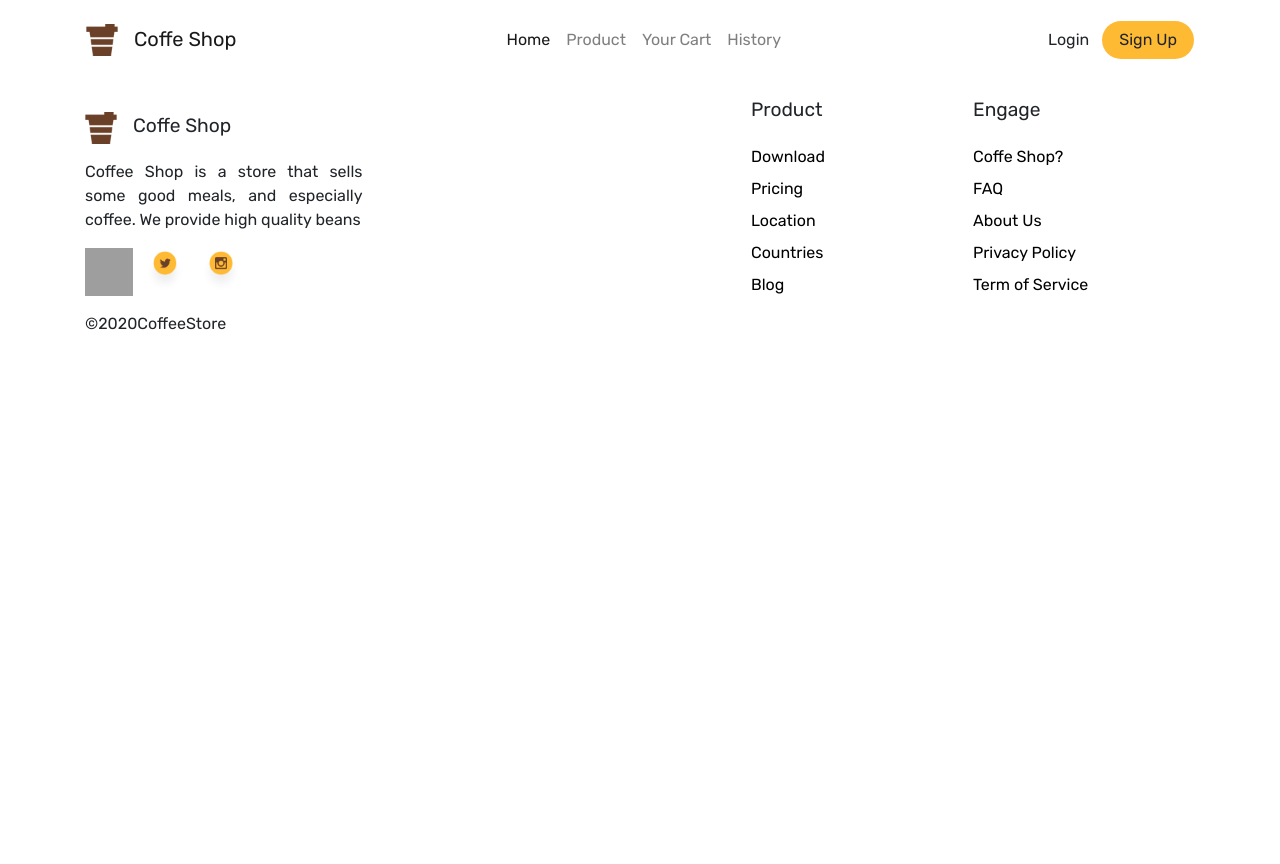
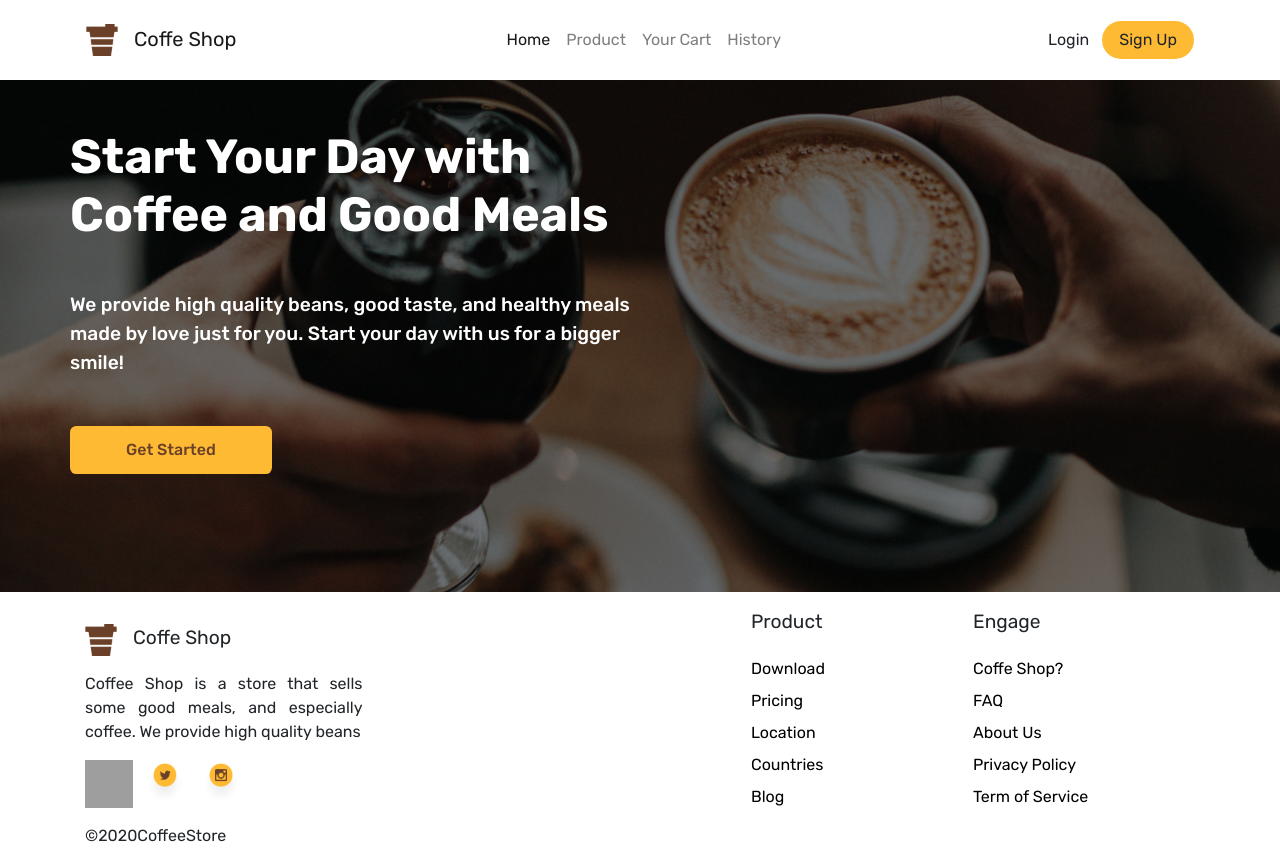
Before and after one commit to sipamungkas/arkaffe-frontend, a React (Create React App) app: page / in a window 1280 px wide. Before the commit the page ends 800 px from the top, so only its background shows below. Built offline with nearby package versions, Linux system fonts and the light colour scheme; grey boxes are pictures that could not be loaded.

Commit message:
feat: add hero component for gome page

```diff
--- /dev/null
+++ b/src/components/home/Hero.js
@@ -0,0 +1,25 @@
+import classes from "./Hero.module.css";
+import React from "react";
+
+export default function Hero() {
+  return (
+    <section
+      className={classes.hero}
+      style={{
+        backgroundImage:
+          "linear-gradient(rgba(0, 0, 0, 0.5), rgba(0, 0, 0, 0.5)),url('/assets/images/hero.png')",
+      }}
+    >
+      <div class={`container ${classes["hero-text"]}`}>
+        <h1 className={classes["hero-title"]}>
+          Start Your Day with Coffee and Good Meals
+        </h1>
+        <p className={classes["hero-description"]}>
+          We provide high quality beans, good taste, and healthy meals made by
+          love just for you. Start your day with us for a bigger smile!
+        </p>
+        <button className={classes.cta}>Get Started</button>
+      </div>
+    </section>
+  );
+}
--- /dev/null
+++ b/src/components/home/Hero.module.css
@@ -0,0 +1,67 @@
+.hero {
+  height: 32rem;
+  background-position: center;
+  background-repeat: no-repeat;
+  background-size: cover;
+  position: relative;
+}
+
+.hero-text {
+  padding: 3rem 0;
+  color: white;
+}
+
+.hero-title {
+  font-family: Rubik;
+  font-size: 2.5rem;
+  font-style: normal;
+  font-weight: 700;
+  text-align: left;
+}
+
+.hero-description {
+  font-size: 1.1rem;
+  font-style: normal;
+  font-weight: 500;
+  text-align: left;
+  margin: 1rem 0;
+}
+
+.cta {
+  background: #ffba33;
+  color: #6a4029;
+  font-size: 1rem;
+  font-weight: 500;
+  font-style: normal;
+  padding: 0 3.5rem;
+  height: 3rem;
+  border: none;
+  outline: none;
+  border-radius: 0.4rem;
+}
+
+@media (min-width: 768px) {
+  .hero {
+    height: 35rem;
+  }
+
+  .hero-title {
+    font-size: 3rem;
+    width: 50%;
+  }
+
+  .hero-description {
+    width: 50%;
+    font-size: 1.2rem;
+    font-style: normal;
+    font-weight: 500;
+    text-align: left;
+    margin: 3rem 0;
+  }
+}
+
+@media (min-width: 992px) {
+  .hero {
+    height: 32rem;
+  }
+}
--- a/src/pages/home/Home.js
+++ b/src/pages/home/Home.js
@@ -1,9 +1,11 @@
-import classes from './Home.module.css'
+import Hero from "../../components/home/Hero";
+
+import classes from "./Home.module.css";
 
 export default function Home() {
   return (
-    <div>
-
-    </div>
-  )
+    <main>
+      <Hero />
+    </main>
+  );
 }
```
Also changed, not shown: public/assets/images/hero.png (added).
